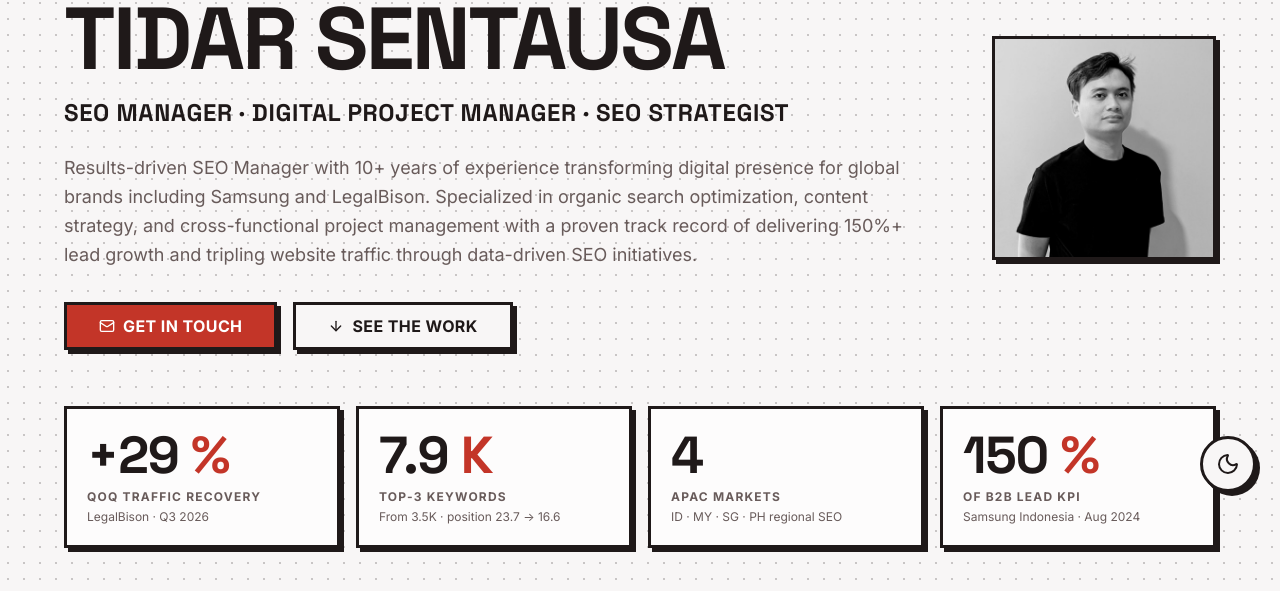
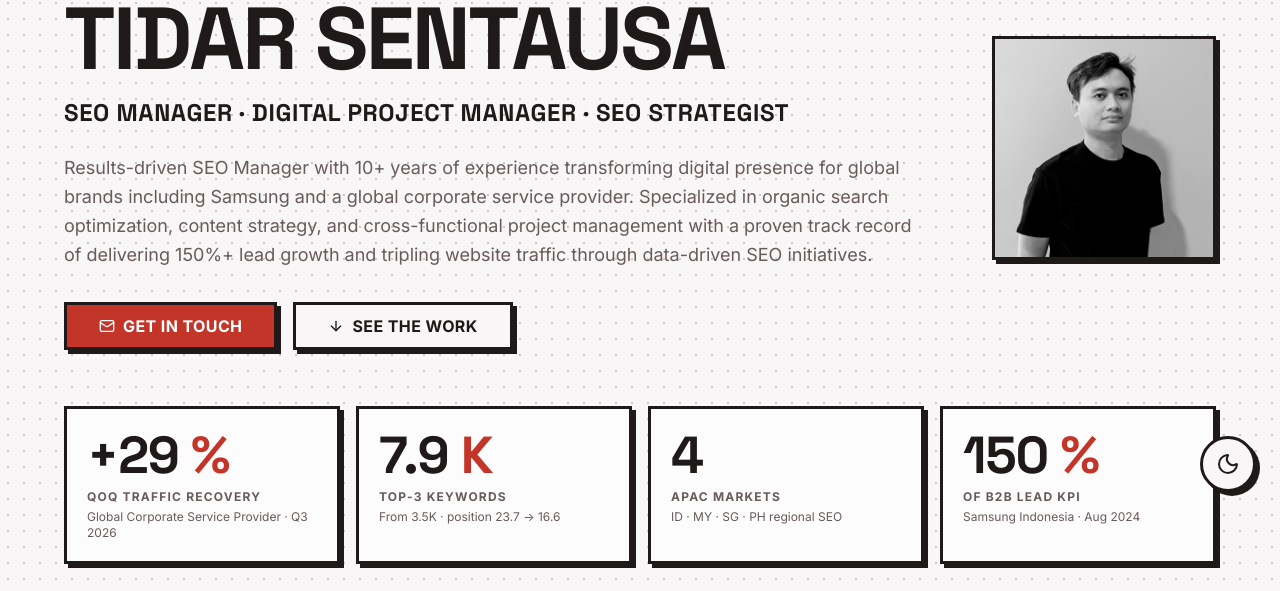
Before and after one commit to tidarsentausa/tidarsentausa.github.io, a React (Vite) app: page / in a window 1280 px wide. Shown: the part 212-803 px from the top of the page. Built offline with nearby package versions, Linux system fonts and the light colour scheme.

Commit message:
Replace LegalBison references with generic descriptor

```diff
--- a/index.html
+++ b/index.html
@@ -13,12 +13,12 @@
     <title>Tidar Sentausa | SEO Manager</title>
     <meta
       name="description"
-      content="Tidar Sentausa, SEO Manager and Digital Project Manager in Kuala Lumpur. Ten years turning search traffic into pipeline for Samsung, LegalBison, and more."
+      content="Tidar Sentausa, SEO Manager and Digital Project Manager in Kuala Lumpur. Ten years turning search traffic into pipeline for Samsung, a global corporate service provider, and more."
     />
     <meta property="og:title" content="Tidar Sentausa | SEO Manager" />
     <meta
       property="og:description"
-      content="SEO Manager and Digital Project Manager. Ten years turning search traffic into pipeline for Samsung, LegalBison, and more."
+      content="SEO Manager and Digital Project Manager. Ten years turning search traffic into pipeline for Samsung, a global corporate service provider, and more."
     />
     <meta property="og:type" content="profile" />
     <script>
--- a/src/data.ts
+++ b/src/data.ts
@@ -20,7 +20,7 @@ export const profile = {
   site: "https://urbanidea.id",
   linkedin: "https://www.linkedin.com/in/tidar-sentausa/",
   summary:
-    "Results-driven SEO Manager with 10+ years of experience transforming digital presence for global brands including Samsung and LegalBison. Specialized in organic search optimization, content strategy, and cross-functional project management with a proven track record of delivering 150%+ lead growth and tripling website traffic through data-driven SEO initiatives.",
+    "Results-driven SEO Manager with 10+ years of experience transforming digital presence for global brands including Samsung and a global corporate service provider. Specialized in organic search optimization, content strategy, and cross-functional project management with a proven track record of delivering 150%+ lead growth and tripling website traffic through data-driven SEO initiatives.",
 } as const;
 
 /** Headline proof points, each traceable to a bullet in the roles below.
@@ -35,7 +35,7 @@ export const stats = [
     prefix: "+",
     suffix: "%",
     label: "QoQ traffic recovery",
-    detail: "LegalBison · Q3 2026",
+    detail: "Global Corporate Service Provider · Q3 2026",
   },
   {
     value: 7.9,
@@ -78,13 +78,12 @@ export const tools = [
 
 export const roles: Role[] = [
   {
-    company: "LegalBison.com",
+    company: "Global Corporate Service Provider",
     title: "Search Engine Optimization Manager",
     period: "Dec 2025 - Present",
     location: "Kuala Lumpur, Malaysia",
     blurb:
-      "Corporate service provider specializing in FinTech, Web3, and digital assets legal licensing, company formation, and regulatory structuring across global markets. Leading SEO strategy and execution to position LegalBison as the trusted authority in FinTech/digital assets regulatory compliance and corporate services.",
-    url: "https://legalbison.com",
+      "Corporate service provider specializing in FinTech, Web3, and digital assets legal licensing, company formation, and regulatory structuring across global markets. Leading SEO strategy and execution to position the company as the trusted authority in FinTech/digital assets regulatory compliance and corporate services.",
     highlights: [
       "Prototype AI/automation tooling (LLM + agent workflows) to speed up GSC analysis, reporting, and content ops",
       "Scaled the organic content portfolio from 281 to 789 ranking pages - 515 new pages adding 5,900+ clicks and 2.6M impressions, expanding the ranked-keyword footprint 52% (22.7K to 34.5K queries)",
```
